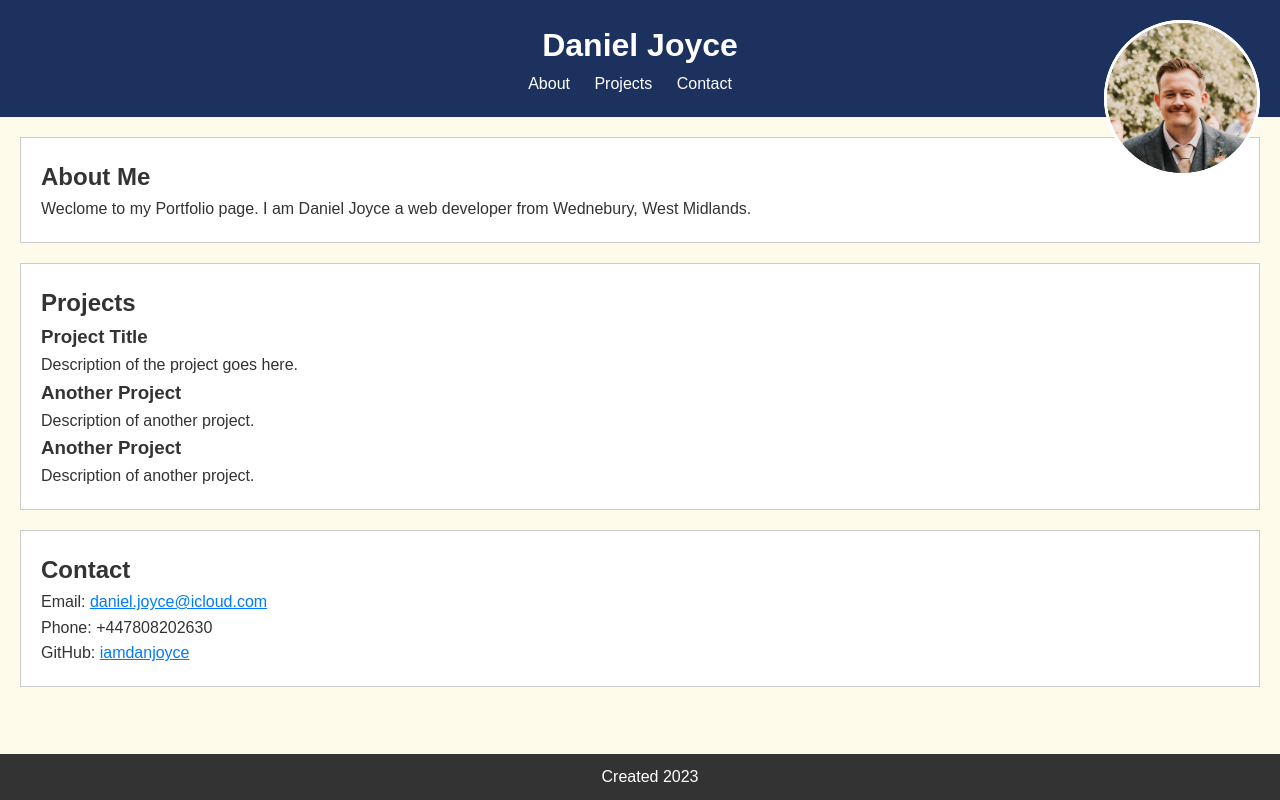
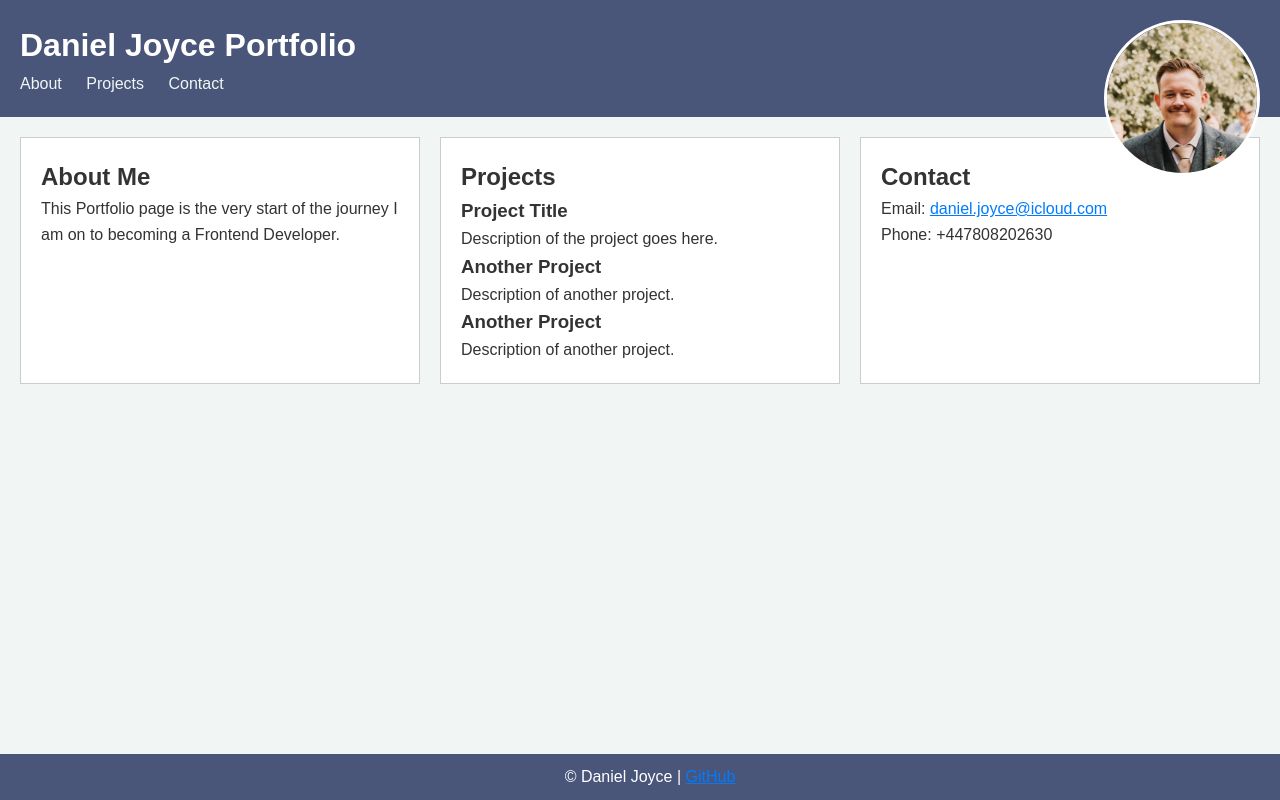
Before and after one commit to iamdanjoyce/week-two-portfolio, a plain HTML site: page index.html in a window 1280 px wide. Drawn offline with Linux system fonts and the light colour scheme.

Commit message:
v2 of HTML and css files revised styling

```diff
--- a/assets/css/style.css
+++ b/assets/css/style.css
@@ -1,4 +1,3 @@
-/* Resetting default margin and padding */
 body,
 h1,
 h2,
@@ -13,15 +12,15 @@ ul {
 body {
     font-family: Arial, sans-serif;
     line-height: 1.6;
-  background-color: #FFFBEB;
+    background-color: #F1F6F5;
     color: #333;
 }
 
 header {
-  background-color: #1C315E;
+    background-color: #495579;
     color: #fff;
     padding: 20px;
-  text-align: center;
+    text-align: left;
 }
 
 nav ul {
@@ -34,13 +33,13 @@ nav ul li {
 }
 
 nav ul li a {
-  color: #fff;
+    color: #F1F6F5;
     text-decoration: none;
 }
 
 main {
     display: grid;
-  grid-template-columns: 1fr;
+    grid-template-columns: 1fr 1fr 1fr;
     grid-gap: 20px;
     padding: 20px;
 }
@@ -52,7 +51,7 @@ section {
 }
 
 footer {
-  background-color: #333;
+    background-color: #495579;
     color: #fff;
     text-align: center;
     padding: 10px;
@@ -80,5 +79,5 @@ aside {
   width: 150px;
   height: auto;
   border-radius: 50%;
-    border: 3px solid #fff; /* Optional: Add a border around the photo */
+  border: 3px solid #fff;
 }
--- a/assets/style.css
+++ /dev/null
@@ -1,83 +0,0 @@
-/* Resetting default margin and padding */
-body,
-h1,
-h2,
-h3,
-p,
-ul {
-  margin: 0;
-  padding: 0;
-}
-
-/* Basic styles */
-body {
-  font-family: Arial, sans-serif;
-  line-height: 1.6;
-  background-color: #fffbeb;
-  color: #333;
-}
-
-header {
-  background-color: #1c315e;
-  color: #fff;
-  padding: 20px;
-  text-align: center;
-}
-
-nav ul {
-  list-style: none;
-}
-
-nav ul li {
-  display: inline;
-  margin-right: 20px;
-}
-
-nav ul li a {
-  color: #fff;
-  text-decoration: none;
-}
-
-main {
-  display: grid;
-  grid-template-columns: 1fr;
-  grid-gap: 20px;
-  padding: 20px;
-}
-
-section {
-  padding: 20px;
-  border: 1px solid #ccc;
-  background-color: #fff;
-}
-
-aside {
-    position: fixed;
-    top: 20px;
-    right: 20px;
-}
-
-footer {
-  background-color: #1c315e;
-  color: #fff;
-  text-align: center;
-  padding: 10px;
-  position: fixed;
-  bottom: 0;
-  width: 100%;
-}
-
-/* Colors for links */
-a {
-  color: #007bff;
-}
-
-a:hover {
-  color: #fffbeb;
-}
-.profile-photo {
-    width: 150px;
-    height: auto;
-    border-radius: 50%;
-    border: 3px solid #fff;
-    object-fit: cover;
--- a/index.html
+++ b/index.html
@@ -10,7 +10,7 @@
 
 <body>
     <header>
-        <h1>Daniel Joyce</h1>
+        <h1>Daniel Joyce Portfolio</h1>
         <nav>
             <ul>
                 <li><a href="#about">About</a></li>
@@ -20,16 +20,13 @@
         </nav>
     </header>
 
-    <main class="grid-container">
-        <aside>
-            <img src="./assets/Images/Profile Picture.jpeg" alt="Your Name" class="profile-photo">
-        </aside>
-        <section class="section-wrapper" id="about">
+    <main>
+        <section id="about">
             <h2>About Me</h2>
-            <p>Weclome to my Portfolio page. I am Daniel Joyce a web developer from Wednebury, West Midlands.</p>
+            <p>This Portfolio page is the very start of the journey I am on to becoming a Frontend Developer.</p>
         </section>
 
-        <section class="section-wrapper" id="projects">
+        <section id="projects">
             <h2>Projects</h2>
             <div class="project">
                 <h3>Project Title</h3>
@@ -42,22 +39,23 @@
             <div class="project">
                 <h3>Another Project</h3>
                 <p>Description of another project.</p>
-            <!-- Add more projects as needed -->
+            </div>
+
         </section>
 
         <section id="contact">
             <h2>Contact</h2>
-            <p>Email: <a href="mailto: daniel.joyce@icloud.com"> daniel.joyce@icloud.com</a></p>
+            <p>Email: <a href = "mailto: daniel.joyce@icloud.com">daniel.joyce@icloud.com</href> </a></p>
             <p>Phone: +447808202630</p>
-            <p>GitHub: <a href="https://github.com/iamdanjoyce" target="_blank">iamdanjoyce</a></p>
-
         </section>
     </main>
+
     <aside>
-        <img src="./assets/Images/Profile Picture.jpeg" alt="Profile Photo" class="profile-photo">
+        <img src="./assets/Images/Profile Picture.jpeg" alt="Daniel JOyce" class="profile-photo">
     </aside>
+
     <footer>
-        <p>Created 2023</p>
+        <p>&copy; Daniel Joyce | <a href="https://github.com/iamdanjoyce" target="_blank">GitHub</a></p>
     </footer>
 </body>
 
```
Lines whose indentation alone changed are shown as unchanged.
